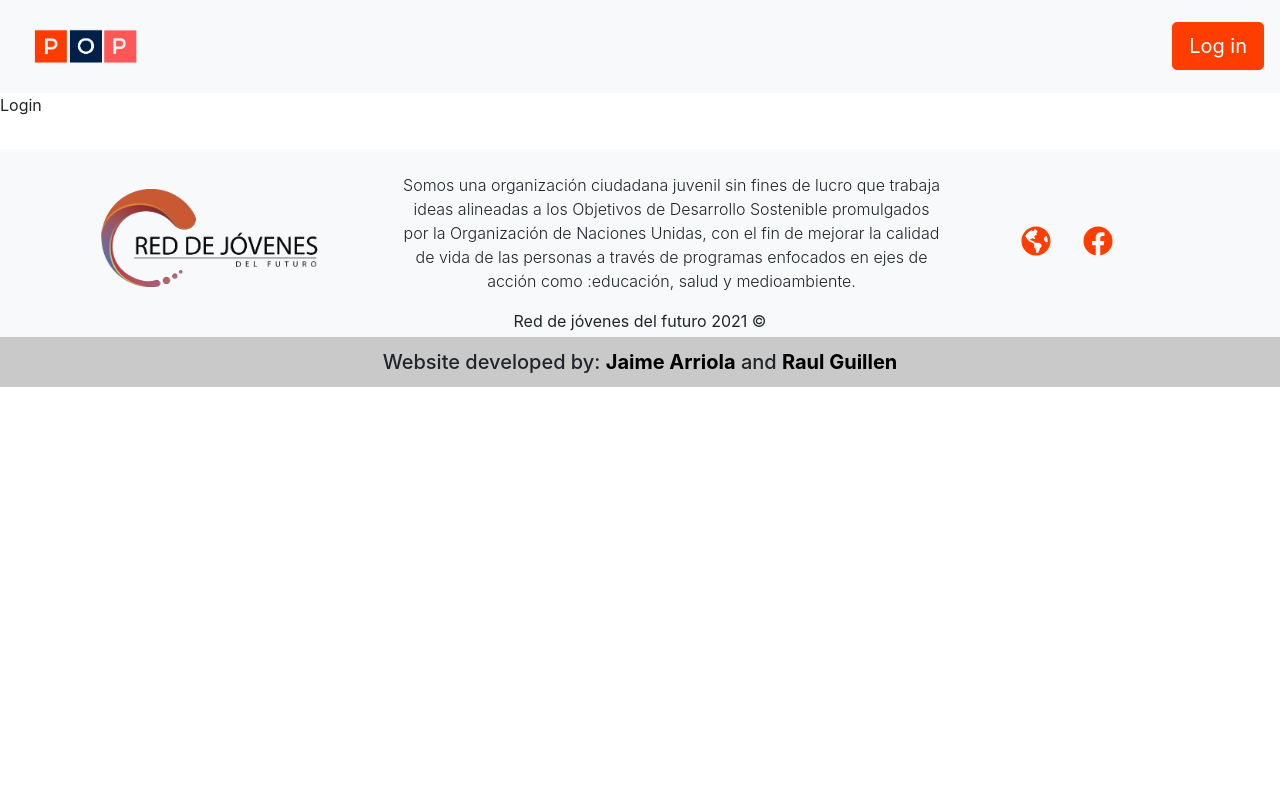
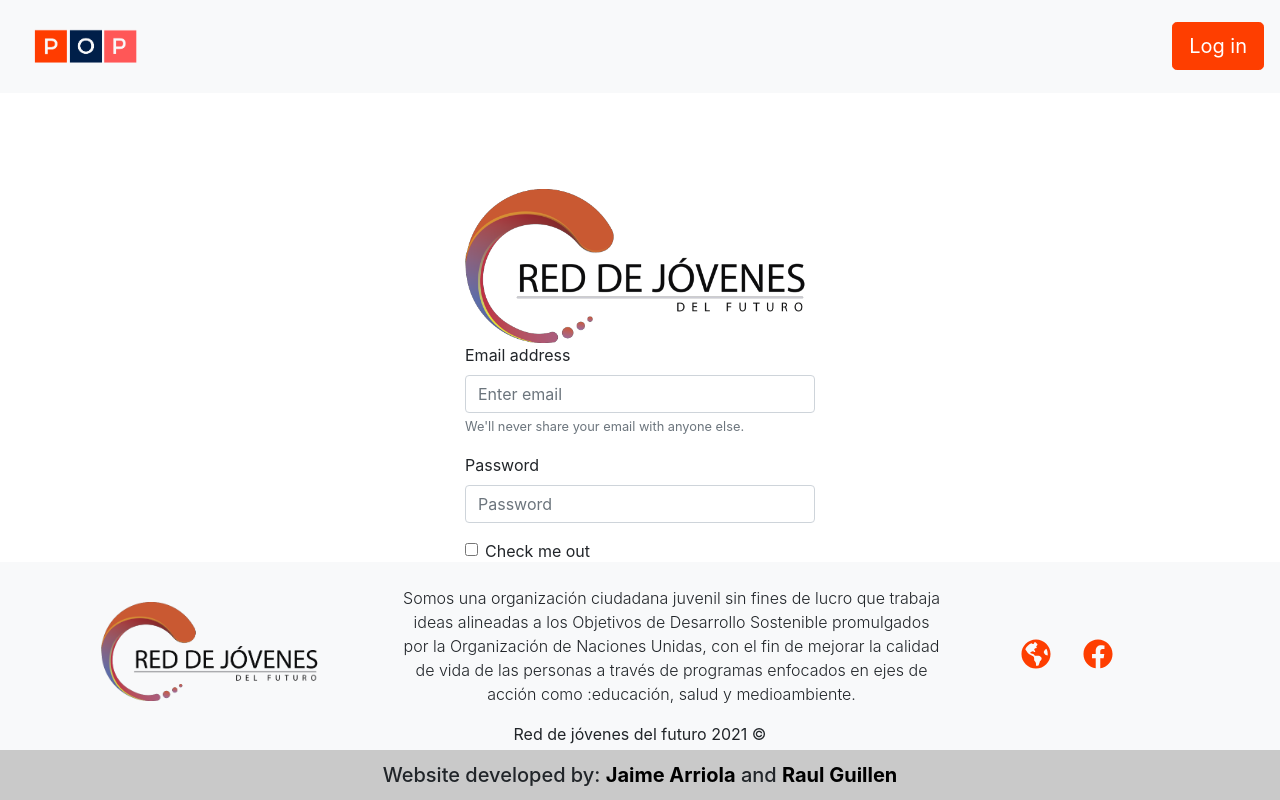
Before and after one commit to ing-arriola/pop_rdj_js, a React (Create React App) app: page /login in a window 1280 px wide. Built offline with nearby package versions, Linux system fonts and the light colour scheme; no server answers.

Commit message:
Add: login form

```diff
--- a/src/App.css
+++ b/src/App.css
@@ -147,3 +147,8 @@
 .SelectedWeekExample .DayPicker-Day--hoverRange:hover {
   border-radius: 0 !important;
 }
+@media screen and (max-width: 991px) {
+  .footer {
+    position: static !important;
+  }
+}
--- /dev/null
+++ b/src/Components/FormLogin.js
@@ -0,0 +1,32 @@
+import React from "react";
+import {Form, Button} from "react-bootstrap";
+
+const FormLogin = () =>{
+    return(
+        <>
+            <div>
+                <Form>
+                    <Form.Group controlId="formBasicEmail">
+                        <Form.Label>Email address</Form.Label>
+                        <Form.Control type="email" placeholder="Enter email" />
+                        <Form.Text className="text-muted">
+                            We'll never share your email with anyone else.
+                        </Form.Text>
+                    </Form.Group>
+
+                    <Form.Group controlId="formBasicPassword">
+                        <Form.Label>Password</Form.Label>
+                        <Form.Control type="password" placeholder="Password" />
+                    </Form.Group>
+                    <Form.Group controlId="formBasicCheckbox">
+                        <Form.Check type="checkbox" label="Check me out" />
+                    </Form.Group>
+                    <Button variant="primary" type="submit">
+                        Submit
+                    </Button>
+                </Form>
+            </div>
+        </>
+    );
+}
+export default FormLogin;
--- a/src/Components/Hoc/Layout.js
+++ b/src/Components/Hoc/Layout.js
@@ -4,13 +4,14 @@
 import FooterContainer from "../../Container/FooterContainer";
 
 const Layout = (props) => {
+    const location = window.location.pathname;
   return (
-    <div style={{position: "relative", paddingBottom: 270}}>
+    <div>
         <Aux>
             <NavbarContainer />
 
             <> {props.children} </>
-            <div style={{position: "absolute", bottom: 0, width: "100%"}}>
+            <div className='footer' style={{position: location==='/login' ? 'Fixed':'Static', bottom: 0, width: '100%'}}>
                 <FooterContainer />
             </div>
         </Aux>
--- /dev/null
+++ b/src/Container/LoginContainer.js
@@ -0,0 +1,17 @@
+import React from "react";
+import logo from "../Resources/logo_rjf.png";
+import FormLogin from "../Components/FormLogin";
+
+const LoginContainer = () =>{
+    return(
+        <>
+            <div className='pt-5 pb-5' style={{width: '350px'}}>
+                <div>
+                    <img src={logo} width='350px' alt=""/>
+                </div>
+                <FormLogin/>
+            </div>
+        </>
+    );
+}
+export default LoginContainer;
--- a/src/Pages/LoginPage.js
+++ b/src/Pages/LoginPage.js
@@ -1,11 +1,12 @@
 import React from "react";
+import LoginContainer from "../Container/LoginContainer";
 
 
 const LoginPage = () => {
     return (
         <>
-            <div>
-                Login
+            <div className='d-flex justify-content-center pt-5 pb-5'>
+                <LoginContainer />
             </div>
         </>
     );
```
